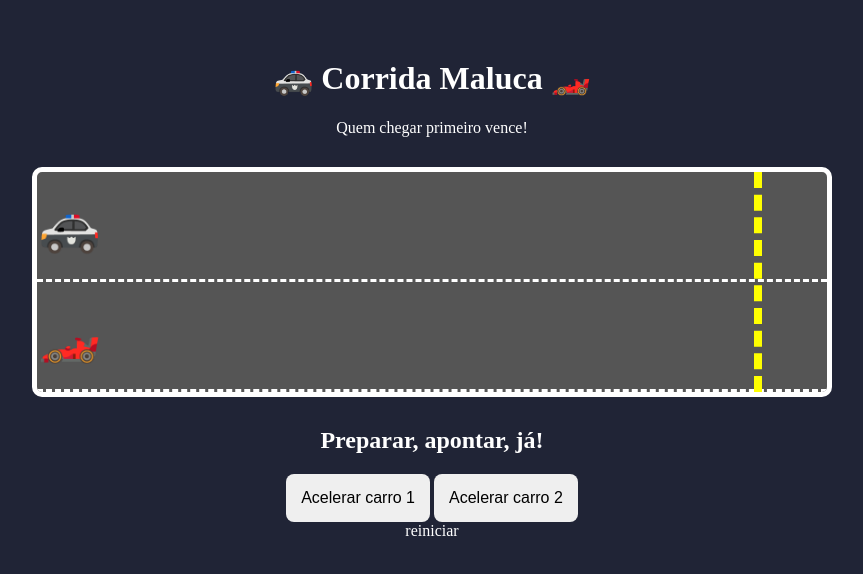
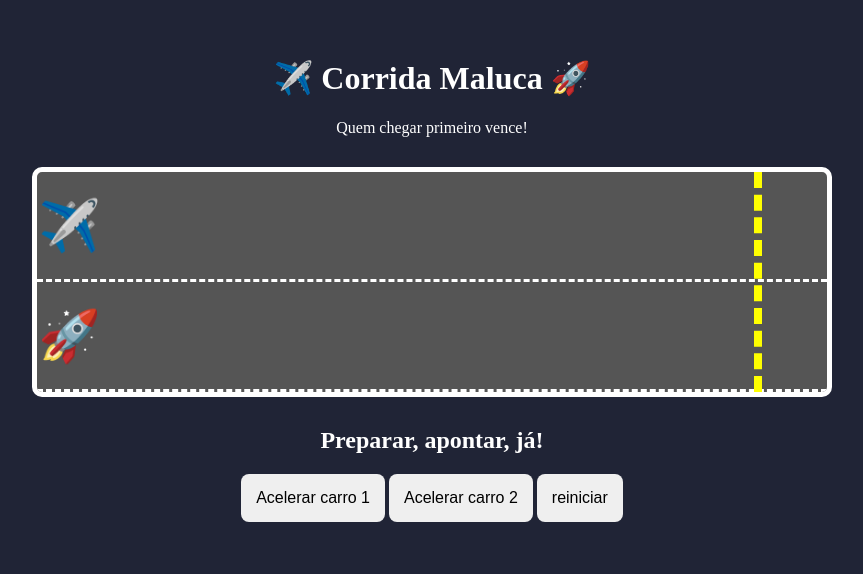
Before and after one commit to isabellateberga2009-hub/corrida-maluca, a plain HTML site: page index.html in a window 1280 px wide. Shown: the whole page, without its empty margins (208-1071 px from the left). Drawn offline with Linux system fonts and the light colour scheme.

Commit message:
Update car icons and button for index.html

```diff
--- a/index.html
+++ b/index.html
@@ -1,28 +1,32 @@
 <!DOCTYPE html>
 <html lang="pt-br">
+
 <head>
     <meta charset='utf-8'>
     <meta http-equiv='X-UA-Compatible' content='IE=edge'>
     <title>Corrida Malucation</title>
     <meta name='viewport' content='width=device-width, initial-scale=1'>
     <link rel='stylesheet' type='text/css' media='screen' href='./style.css'>
-    <script src='./script.js'></script>
 </head>
+
 <body>
-    <h1>🚓 Corrida Maluca 🏎️</h1>
+    <h1>✈️ Corrida Maluca 🚀</h1>
     <p>Quem chegar primeiro vence!</p>
     <div class="pista">
         <div class="faixa">
-            <div id="carro1" class="carro">🚓</div>
+            <div id="carro1" class="carro">✈️</div>
         </div>
-        <div class="faixa" >
-            <div id="carro2" class="carro">🏎️</div>
+        <div class="faixa">
+            <div id="carro2" class="carro">🚀</div>
         </div>
         <div class="chegada"></div>
     </div>
     <h2 id="mensagem">Preparar, apontar, já!</h2>
     <button id="botao1">Acelerar carro 1</button>
     <button id="botao2">Acelerar carro 2</button>
-    <div id="reiniciar">reiniciar</div>
+    <button id="reiniciar">reiniciar</button>
+
+    <script src='./script.js'></script>
 </body>
+
 </html>
```
